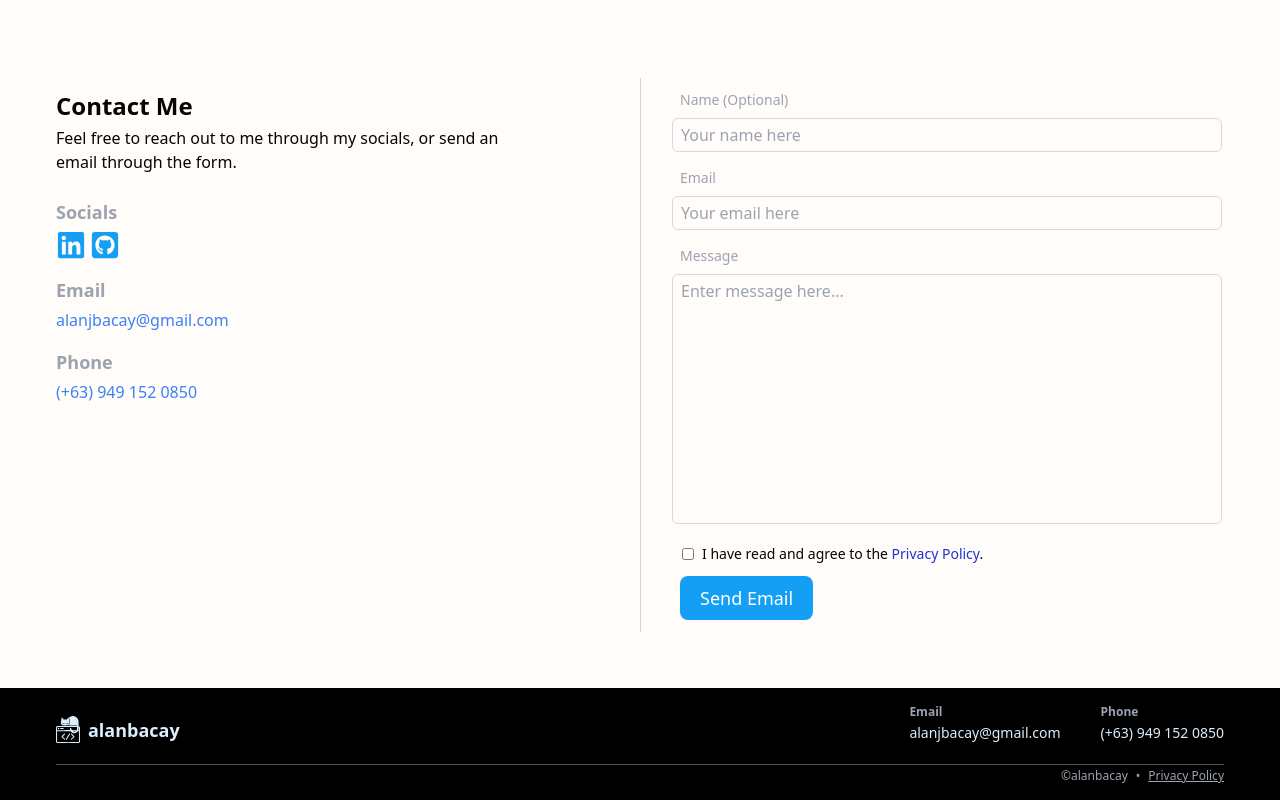
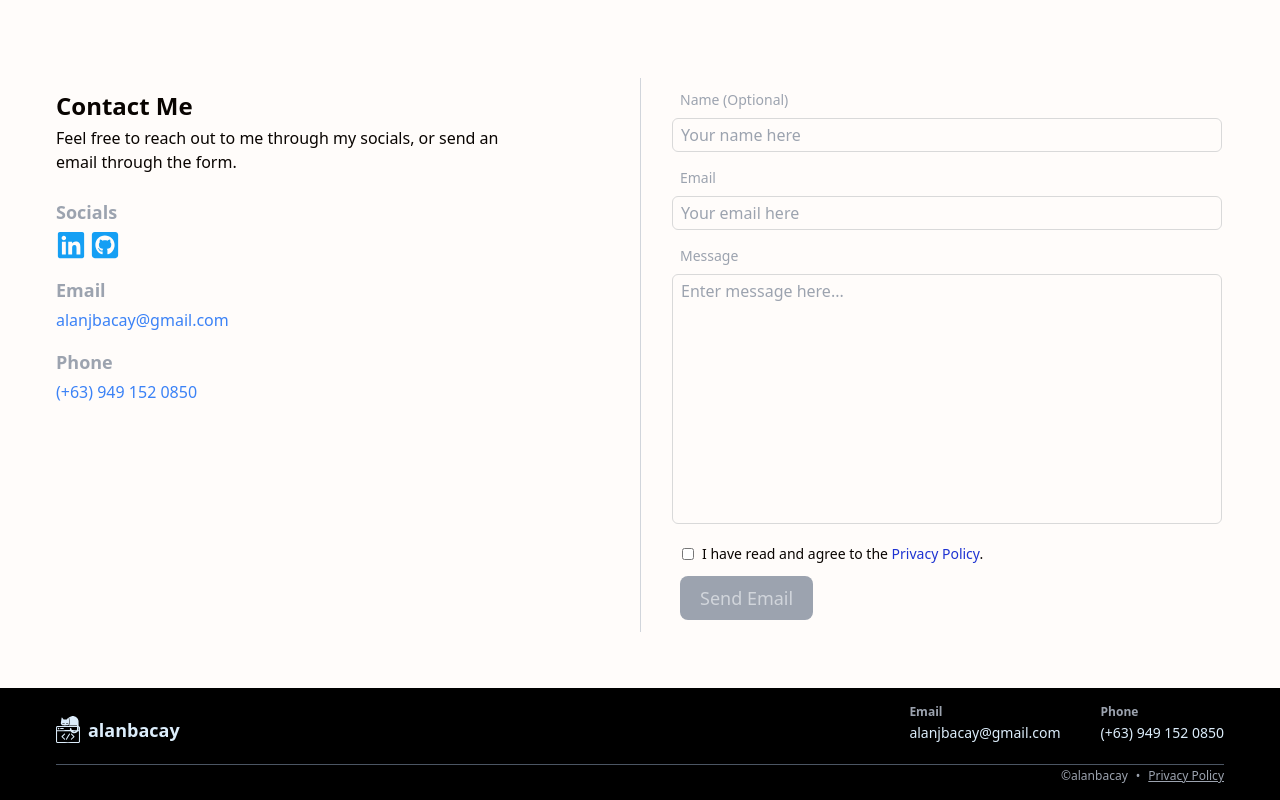
Before and after one commit to alanbacay02/personal-portfolio, a React (Create React App) app in the folder client/: page / in a window 1280 px wide. Shown: the part 2521-3321 px from the top of the page. Built offline with nearby package versions, Linux system fonts and the light colour scheme.

Commit message:
Disables email form submit button

```diff
--- a/client/src/components/EmailForm.jsx
+++ b/client/src/components/EmailForm.jsx
@@ -121,8 +121,10 @@ const EmailForm = () => {
           <input
             id='submit_button'
             type='submit'
-            className='font-medium text-lg text-white rounded-lg py-2 px-5 bg-primary hover:cursor-pointer hover:bg-blue-600 transition-colors duration-300'
+            // className='font-medium text-lg text-white rounded-lg py-2 px-5 bg-primary hover:cursor-pointer hover:bg-blue-600 transition-colors duration-300'
+            className='font-medium text-lg text-gray-300 dark:text-gray-600 rounded-lg py-2 px-5 bg-gray-400 dark:bg-gray-800 transition-colors duration-300'
             value='Send Email'
+            disabled
           />
         </div>
       </form>
```
